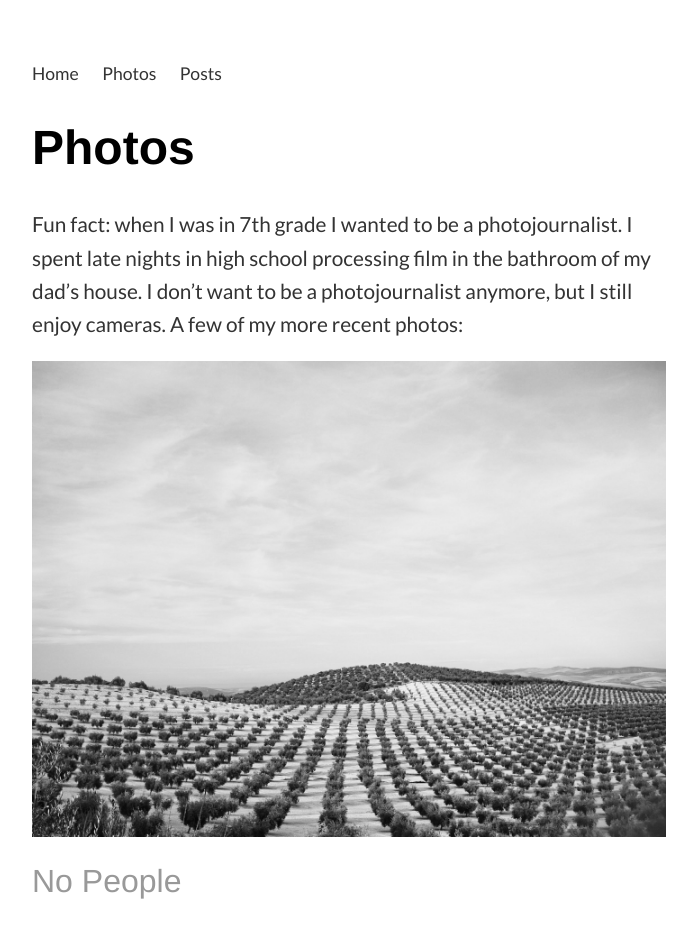
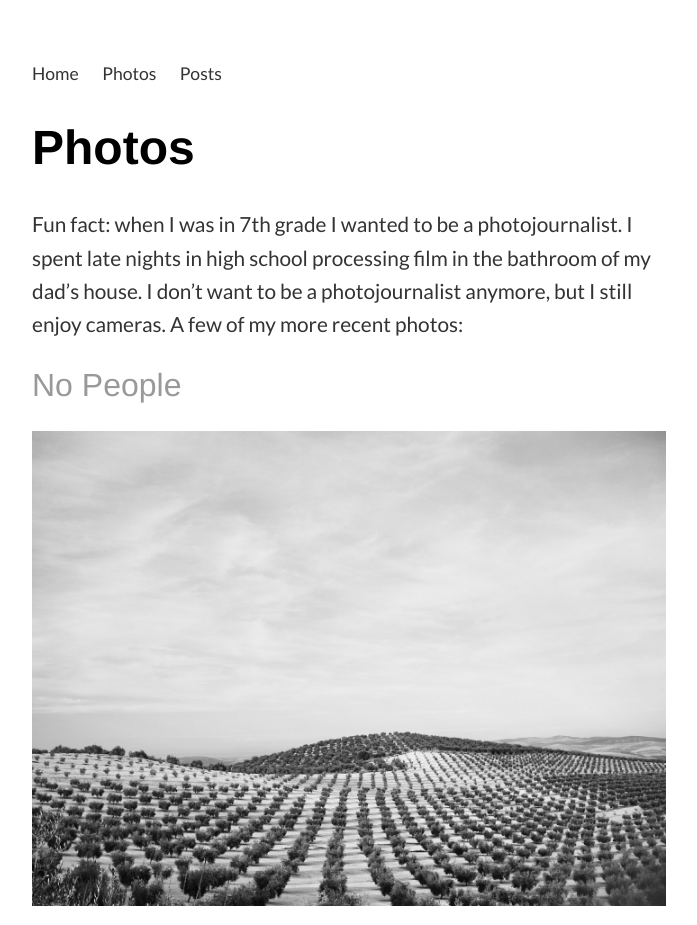
Before and after one commit to andrewjoelpeters/andrewjoelpeters.github.io, a Jekyll site: the page built from photos/index.md, in a window 1280 px wide. Shown: the top 925 px of the page, without its empty margins (256-953 px from the left). Built offline with Jekyll 4.4.1, drawn with Linux system fonts in a browser that asks for light colours.

Commit message:
photo page css adjustments

```diff
--- a/_layouts/photo_set.html
+++ b/_layouts/photo_set.html
@@ -10,5 +10,6 @@ layout: default
     <a href="{{ site.baseurl }}/assets/photos/{{ page.photos.set }}-{{ i }}.jpg">
         <img src="{{ site.baseurl }}/assets/photos/{{ page.photos.set }}-{{ i }}.jpg" alt="Photo {{ i }} from {{ page.photos.set | capitalize }}">
     </a>
+  </br>
   {% endfor %}
 </div>
--- a/assets/css/image-gallery.css
+++ b/assets/css/image-gallery.css
@@ -1,3 +1,4 @@
 .image-gallery {overflow: auto; margin-left: -1%!important;}
+.image-gallery h2 {margin-bottom: 1%;}
 .image-gallery a {float: left; display: block; margin: 0 0 4% 1%; width: 98%; text-align: center;}
 .image-gallery a span {display: block; text-overflow: ellipsis; overflow: hidden; white-space: nowrap; padding: 3px 0;}
--- a/photos/index.md
+++ b/photos/index.md
@@ -13,8 +13,8 @@ title: Photos
   {% assign photo_pages = site.pages | where: "layout", "photo_set" %}
   {% for photo_page in photo_pages %}
         <a href="{{ photo_page.url | prepend: site.baseurl }}" title="{{ photo_page.title }}">
+            <h2>{{ photo_page.title}}</h2>
             <img src="{{ site.baseurl }}/assets/photos/{{ photo_page.photos.set }}-{{ 1 }}.jpg" alt="Photo {{ 1 }} from {{ page.photos.set | capitalize }}">
-            <h2>{{ photo_page.title}}</h2>
         </a>
   {% endfor %}
 </div>
```
